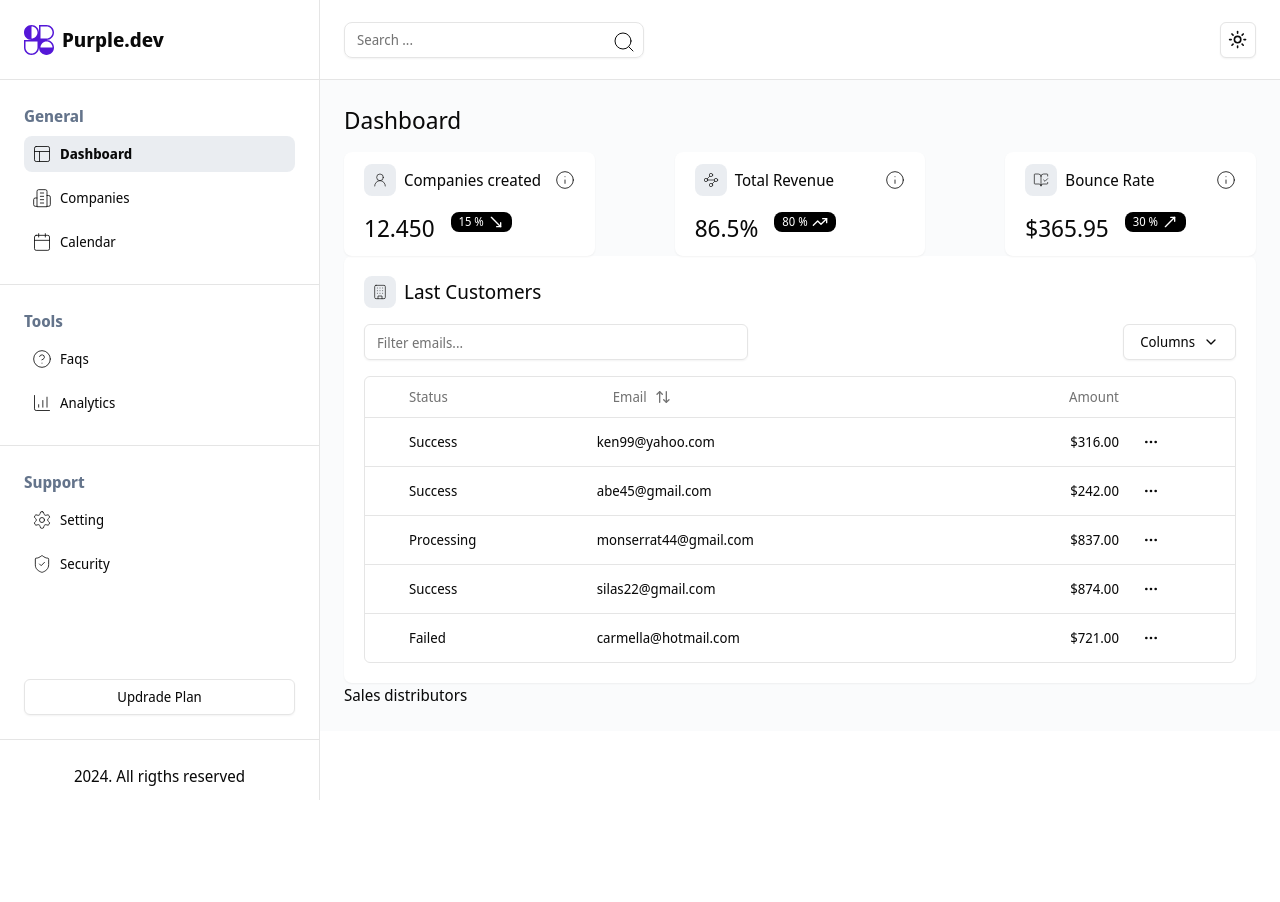
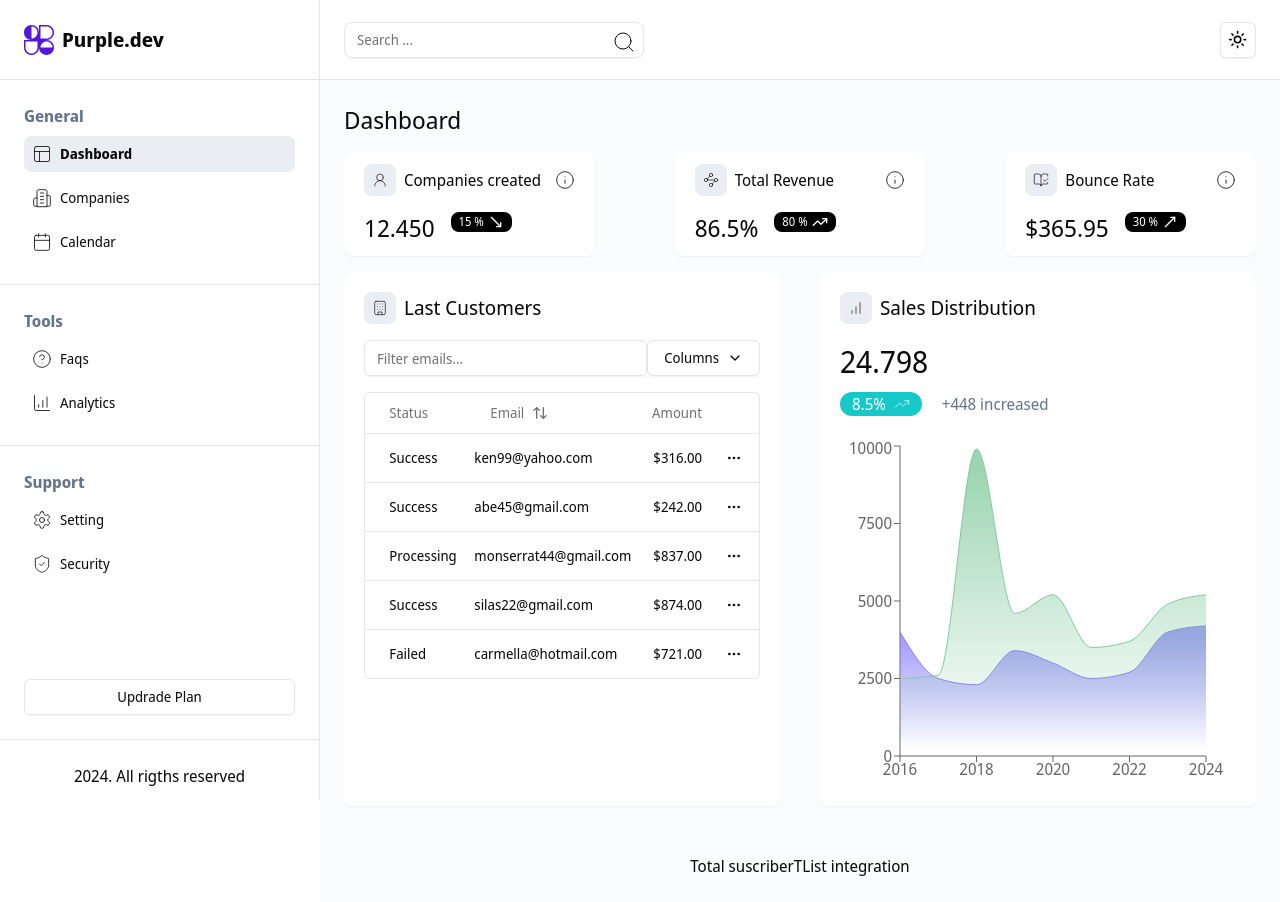
Before and after one commit to Walter-Daniel/business-dashboard, a Next.js app: page / in a window 1280 px wide. Before the commit the page ends 800 px from the top, so only its background shows below. Built offline with nearby package versions, Linux system fonts and the light colour scheme.

Commit message:
add: customer chart for new and old customers

```diff
--- /dev/null
+++ b/app/(routes)/components/graphicSuscribers/GraphicSuscribers.tsx
@@ -0,0 +1,70 @@
+"use client";
+
+import { TrendingUp } from "lucide-react";
+import {
+    Area,
+    AreaChart,
+    ResponsiveContainer,
+    Tooltip,
+    XAxis,
+    YAxis
+} from "recharts";
+import { customersData } from "./data.suscribers";
+
+export const GraphicSuscribers = () => {
+  return (
+    <div className="mt-5">
+        <p className="text-3xl mb-3">24.798</p>
+        <div className="flex gap-x-5 mb-5">
+            <div className="flex items-center gap-2 px-3 text-md bg-[#16C8C7] text-white rounded-xl w-fit">
+                8.5%
+                <TrendingUp  strokeWidth={1} className="h-4 w-4"/>
+            </div>
+            <p className="text-slate-500">+448 increased</p>
+
+        </div>
+        <div className="h-[350px]">
+                <ResponsiveContainer width="100%" height="100%">
+                    <AreaChart
+                        width={730}
+                        height={250}
+                        data={customersData}
+                        margin={{ top: 10, right: 30, left: 0, bottom: 0 }}
+                    >
+                        <defs>
+                            <linearGradient id="colorUv" x1="0" y1="0"x2="0" y2="1">
+                                <stop offset="5%" stopColor="
+                                #887CFD" stopOpacity={0.8}/>
+                                <stop offset="95%" stopColor="
+                                #887CFD" stopOpacity={0}/>
+                            </linearGradient>
+                            <linearGradient id="colorPv" x1="0" y1="0"x2="0" y2="1">
+                                <stop offset="5%" stopColor="
+                                #82ca9d" stopOpacity={0.8}/>
+                                <stop offset="95%" stopColor="
+                                #82ca9d" stopOpacity={0}/>
+                            </linearGradient>
+                        </defs>
+                        <XAxis dataKey="year" />
+                        <YAxis />
+                        <Tooltip />
+                        <Area
+                            type="monotone"
+                            dataKey="newCustomers"
+                            stroke="#887CFD"
+                            fillOpacity={1}
+                            fill="url(#colorUv)"
+                        />
+                        <Area
+                            type="monotone"
+                            dataKey="oldCustomers"
+                            stroke="#82ca9d"
+                            fillOpacity={1}
+                            fill="url(#colorPv)"
+                        />
+                    </AreaChart>
+                </ResponsiveContainer>
+            </div>
+    </div>
+  )
+}
--- /dev/null
+++ b/app/(routes)/components/graphicSuscribers/data.suscribers.ts
@@ -0,0 +1,47 @@
+export const customersData = [
+    {
+        year: "2016",
+        newCustomers: 4000,
+        oldCustomers: 2500
+    },
+    {
+        year: "2017",
+        newCustomers: 2500,
+        oldCustomers: 2600
+    },
+    {
+        year: "2018",
+        newCustomers: 2300,
+        oldCustomers: 9900
+    },
+    {
+        year: "2019",
+        newCustomers: 3400,
+        oldCustomers: 4600
+    },
+    {
+        year: "2020",
+        newCustomers: 3000,
+        oldCustomers: 5200
+    },
+    {
+        year: "2021",
+        newCustomers: 2500,
+        oldCustomers: 3500
+    },
+    {
+        year: "2022",
+        newCustomers: 2700,
+        oldCustomers: 3700
+    },
+    {
+        year: "2023",
+        newCustomers: 4000,
+        oldCustomers: 4900
+    },
+    {
+        year: "2024",
+        newCustomers: 4200,
+        oldCustomers: 5200
+    }
+];
--- /dev/null
+++ b/app/(routes)/components/graphicSuscribers/index.ts
@@ -0,0 +1 @@
+export * from './GraphicSuscribers';
--- /dev/null
+++ b/app/(routes)/components/salesDostrobutors/SalesDistributor.tsx
@@ -0,0 +1,15 @@
+import { CustomIcon } from '@/components/customIcon';
+import { BarChart } from 'lucide-react';
+import { GraphicSuscribers } from '../graphicSuscribers';
+
+export const SalesDistributor = () => {
+  return (
+    <div className='shadow-sm bg-background rounded-lg p-5'>
+      <div className="flex gap-x-2 items-center">
+        <CustomIcon icon={BarChart}/>
+        <p className='text-xl'>Sales Distribution</p>
+      </div>
+      <GraphicSuscribers />
+    </div>
+  )
+}
--- /dev/null
+++ b/app/(routes)/components/salesDostrobutors/index.ts
@@ -0,0 +1 @@
+export * from './SalesDistributor';
--- a/app/(routes)/page.tsx
+++ b/app/(routes)/page.tsx
@@ -1,6 +1,7 @@
 import { CardSummary } from "./components/CardSummary";
 import { BookOpenCheck, UserRound, Waypoints } from "lucide-react";
 import { LastCustomer } from "./components/lastCustomers";
+import { SalesDistributor } from "./components/salesDostrobutors";
 
 export const dataCardsSummary = [
   {
@@ -30,7 +31,7 @@
   return (
     <div>
       <h2 className="text-2xl mb-4">Dashboard</h2>
-      <div className="grid grid-cols-1 md:grid-cols-2 lg:grid-cols-3 gap-3 lg:gap-x-20">
+      <div className="grid grid-cols-1 md:grid-cols-2 lg:grid-cols-3 gap-3 lg:gap-x-20 mb-4">
         {
           dataCardsSummary.map((data, index) =>(
             <CardSummary
@@ -44,9 +45,13 @@
           ))
         }
       </div>
-      <div className="gird grid-cols-1 xl:grid-cols-2 md:gap-x-10">
+      <div className="grid grid-cols-1 xl:grid-cols-2 md:gap-x-10">
         <LastCustomer />
-        <p>Sales distributors</p>
+        <SalesDistributor />
+      </div>
+      <div className="flex flex-col xl:flex-row gap-y-4 md:gap-y-0 mt-12 md:mb10 justify-center">
+        <p>Total suscriber</p>
+        <p>TList integration</p>
       </div>
     </div>
   );
--- a/package.json
+++ b/package.json
@@ -24,6 +24,7 @@
     "next-themes": "^0.3.0",
     "react": "^18",
     "react-dom": "^18",
+    "recharts": "^2.12.7",
     "tailwind-merge": "^2.5.2",
     "tailwindcss-animate": "^1.0.7"
   },
```
Also changed, not shown: 1 other file (tests, documents, lock files or other folders).
